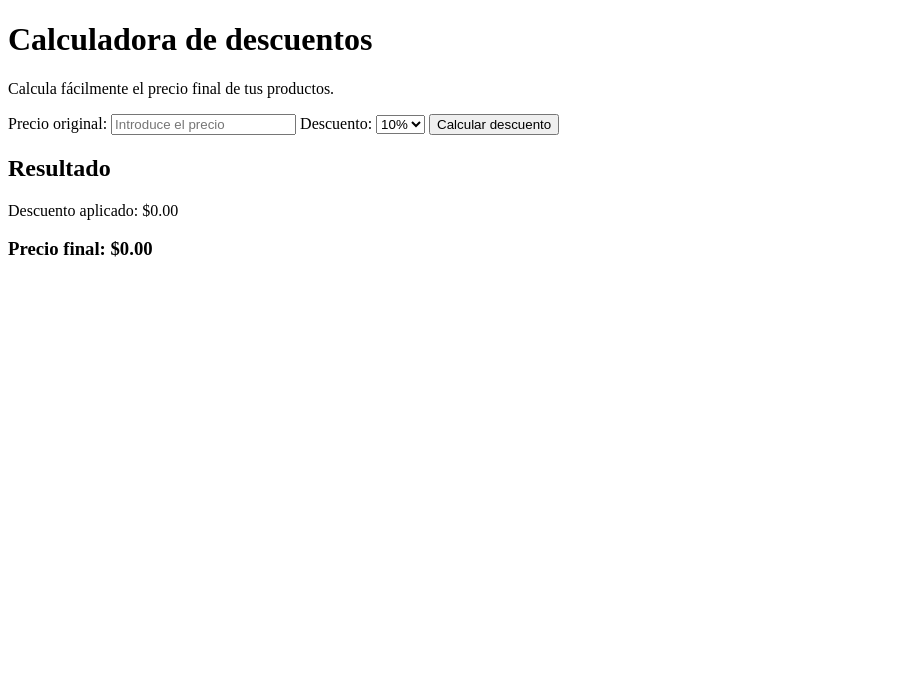
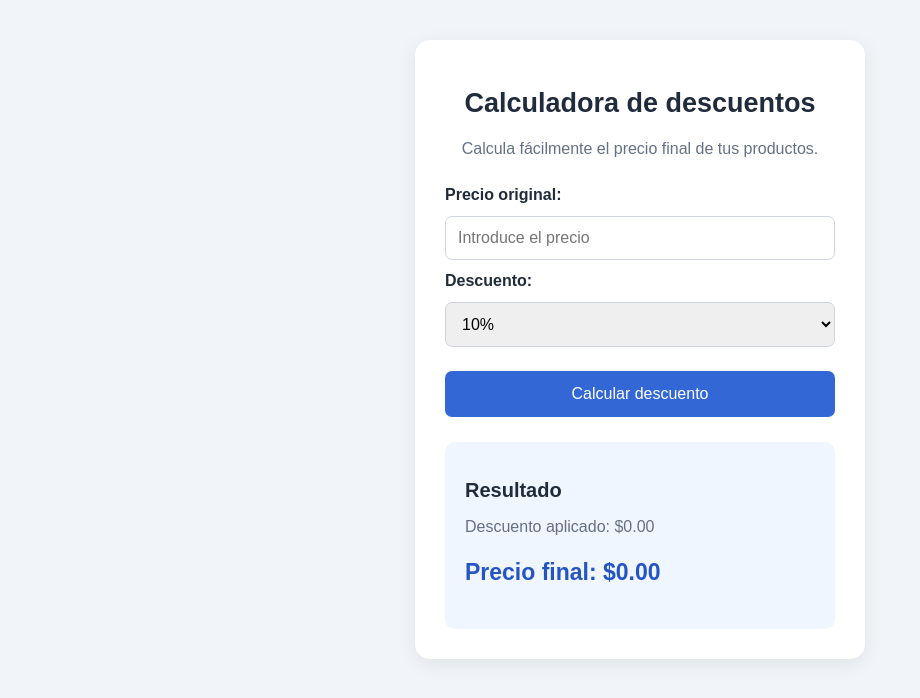
Before and after one commit to luismedinadl/CalculadoraDescuentos, a plain HTML site: page index.html in a window 1280 px wide. Shown: the whole page, without its empty margins (0-920 px from the left). Drawn offline with Linux system fonts and the light colour scheme.

Commit message:
Diseno de la calculadora con CSS

```diff
--- a/index.html
+++ b/index.html
@@ -7,6 +7,7 @@
     <meta name="viewport"
           content="width=device-width, initial-scale=1.0">
     <title>Calculadora de descuentos</title>
+    <link rel="stylesheet" href="style.css">
 </head>
 
 <body>
--- /dev/null
+++ b/style.css
@@ -0,0 +1,115 @@
+
+/* ESTILOS GENERALES */
+
+* {
+    box-sizing: border-box;
+}
+
+body {
+    font-family: Arial, sans-serif;
+    background-color: #f1f4f8;
+    margin: 0;
+    padding: 40px 20px;
+    color: #202c3c;
+}
+
+/* CONTENEDOR */
+
+main {
+    background-color: white;
+    max-width: 450px;
+    margin: 0 auto;
+    padding: 30px;
+    border-radius: 15px;
+    box-shadow: 0 5px 20px rgba(0, 0, 0, 0.08);
+}
+
+/* TITULOS */
+
+h1 {
+    text-align: center;
+    font-size: 27px;
+}
+
+main > p {
+    text-align: center;
+    color: #667085;
+    line-height: 1.5;
+}
+
+/* FORMULARIO */
+
+form {
+    display: flex;
+    flex-direction: column;
+    gap: 12px;
+    margin-top: 25px;
+}
+
+label {
+    font-weight: bold;
+}
+
+input, select {
+    padding: 12px;
+    border: 1px solid #d0d5dd;
+    border-radius: 7px;
+    font-size: 16px;
+    width: 100%;
+}
+
+/* BOTON */
+
+button {
+    background-color: #3267d5;
+    color: white;
+    border: none;
+    border-radius: 7px;
+    padding: 14px;
+    font-size: 16px;
+    cursor: pointer;
+    margin-top: 12px;
+}
+
+button:hover {
+    background-color: #2455b5;
+}
+
+/* RESULTADOS */
+
+#resultado {
+    background-color: #eff6ff;
+    padding: 20px;
+    margin-top: 25px;
+    border-radius: 10px;
+}
+
+#resultado h2 {
+    font-size: 20px;
+}
+
+#resultado p {
+    color: #667085;
+}
+
+#resultado h3 {
+    color: #2455c3;
+    font-size: 23px;
+}
+
+/* CELULARES */
+
+@media (max-width: 500px) {
+
+    body {
+        padding: 20px 10px;
+    }
+
+    main {
+        padding: 22px;
+    }
+
+    h1 {
+        font-size: 23px;
+    }
+}
```
